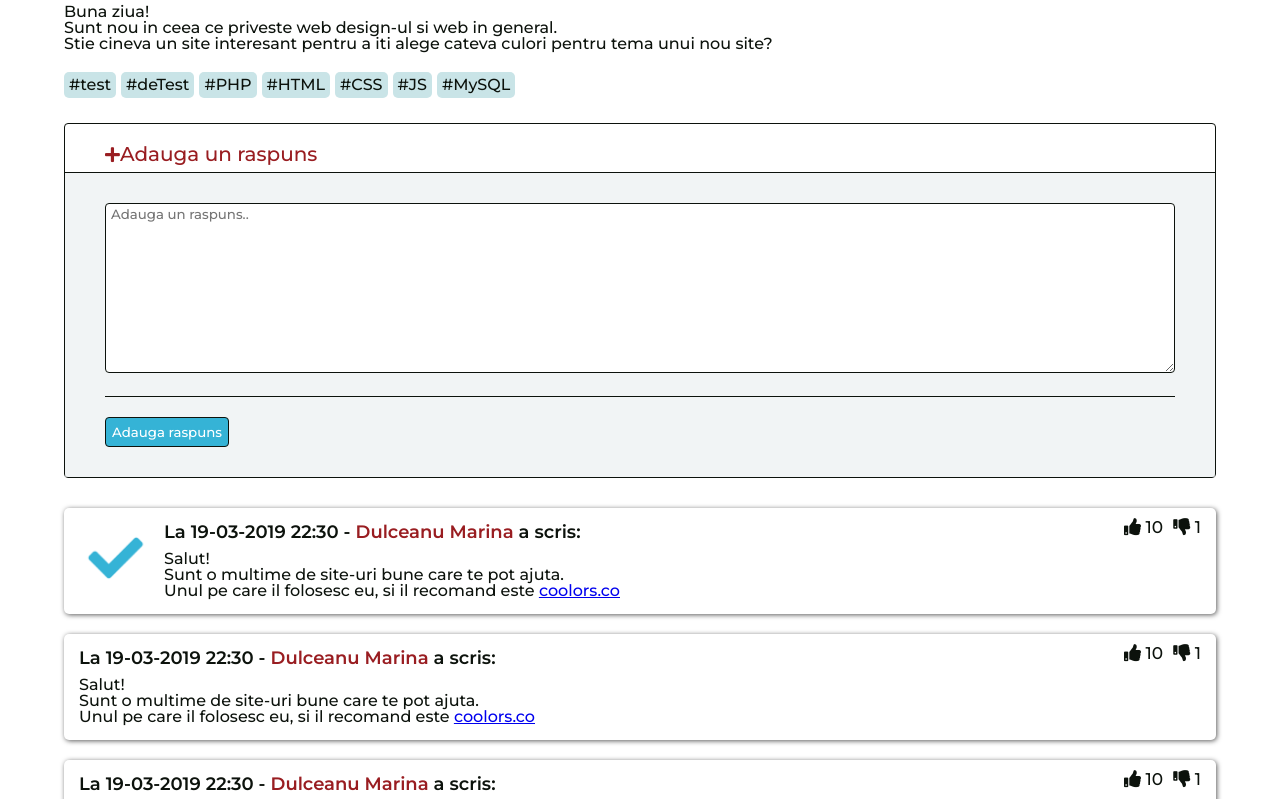
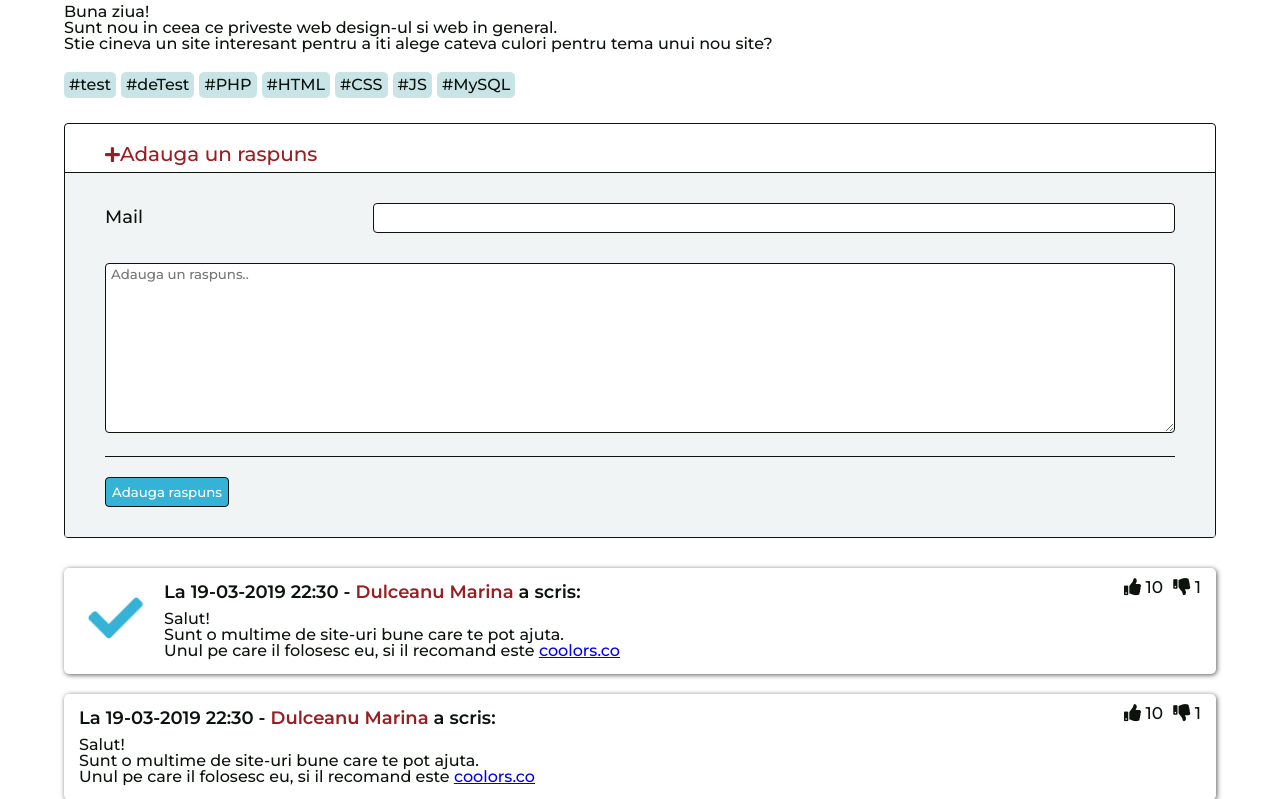
Before and after one commit to laurentiudascalu/TW-UAIC, a PHP site: page /pages/intrebare in a window 1280 px wide. Shown: the part 219-1018 px from the top of the page. Run offline with PHP 8.4, Linux system fonts and the light colour scheme.

Commit message:
Add files via upload

```diff
--- a/pages/intrebare.php
+++ b/pages/intrebare.php
@@ -27,7 +27,15 @@
 						<i class="fas fa-plus"></i>Adauga un raspuns
 					</div>
 					<div class="formular">
-						<form action="p">
+						<form action="./p" method="post">
+							<div class="linieForm <?php echo (($user['id']==0)?'':'pt0'); ?>">
+								<div class="label">
+									<?php if($user['id']==0){ echo 'Mail'; }?>
+								</div>
+								<div class="input">
+									<input type="<?php echo (($user['id']==0)?'mail':'hidden'); ?>" name="mail" value="<?php echo (($user['id']==0)?'':$user['mail']); ?>">
+								</div>
+							</div>
 							<div class="linieForm">
 								<div class="input">
 									<textarea class="height170" placeholder="Adauga un raspuns.."></textarea>
```
Also changed, not shown: pages/adaugaintrebare.php (+8 -0 lines).
